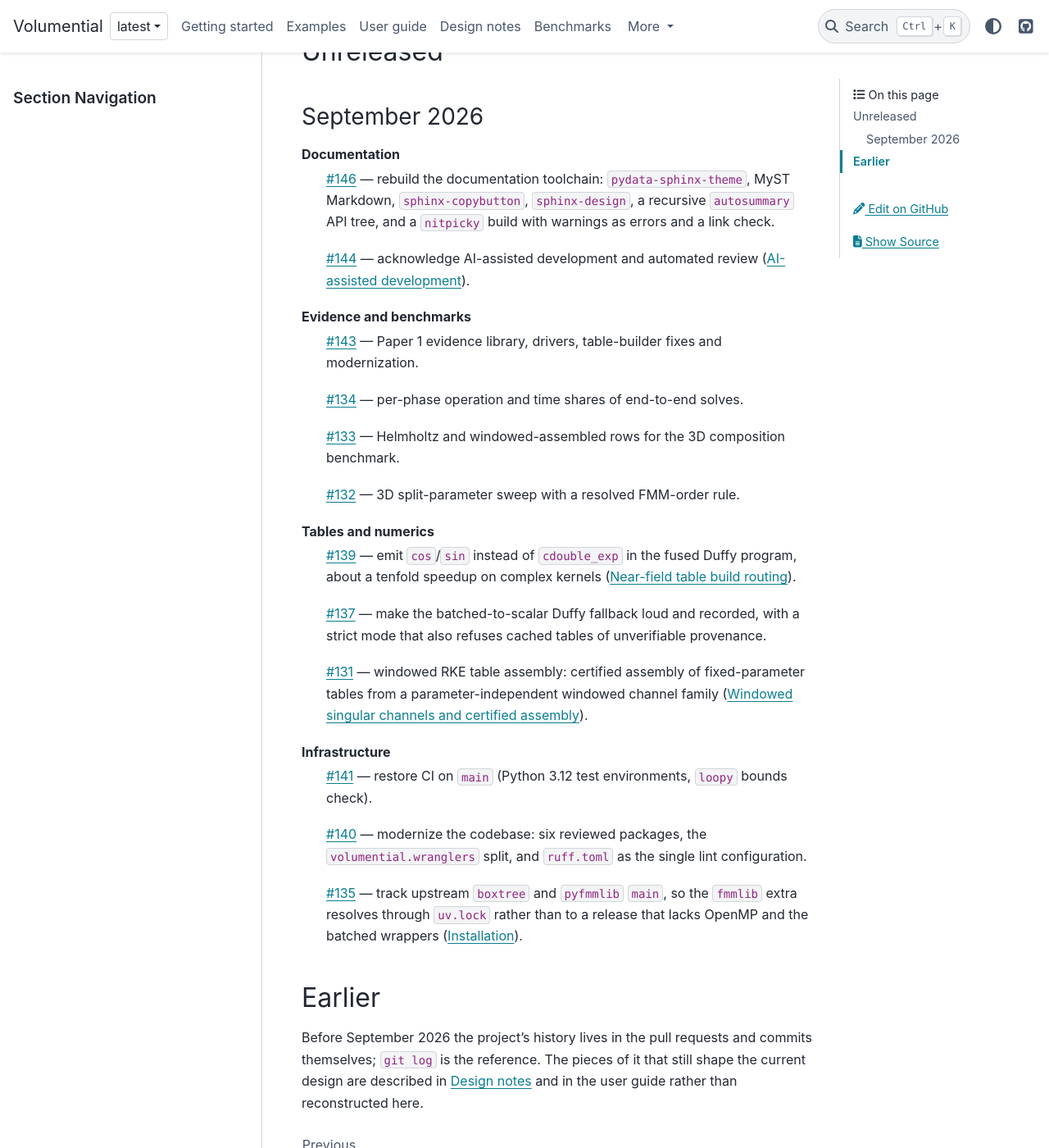
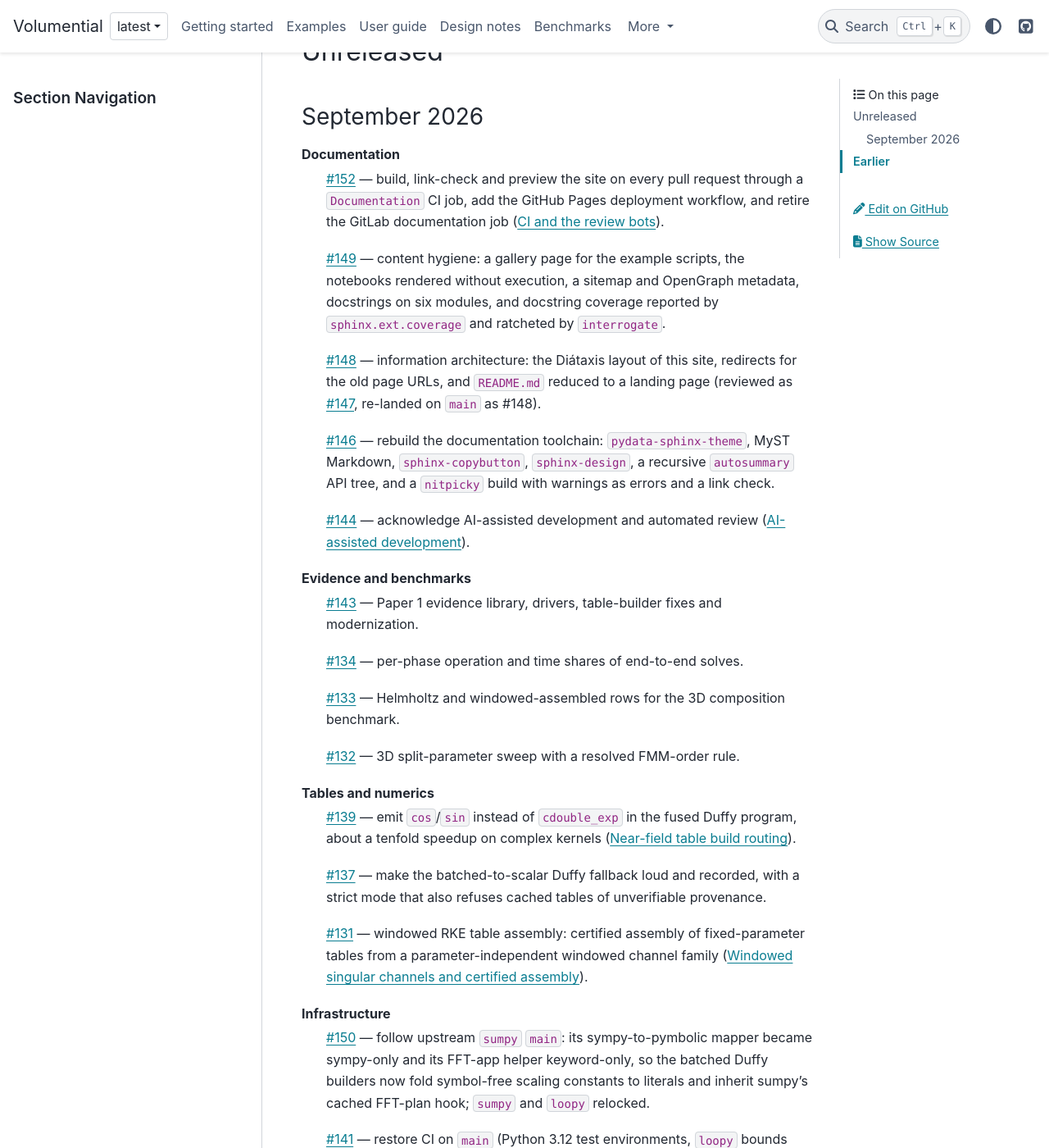
Before and after one commit to xywei/volumential, a Sphinx documentation site: the page built from doc/source/changelog.md, in a window 1280 px wide and 1400 px high, scrolled down 340 px. Shown: the whole window at 82% size. Built offline with Sphinx 7.4.7 and the PyData theme 0.15.4, drawn with Linux system fonts in a browser that asks for light colours.

Commit message:
docs: record the September documentation and sumpy-tracking pull requests in the changelog

```diff
--- a/doc/source/changelog.md
+++ b/doc/source/changelog.md
@@ -11,6 +11,20 @@ for what will have to change when tagging starts.
 ### September 2026
 
 Documentation
+: [#152](https://github.com/xywei/volumential/pull/152) — build, link-check
+  and preview the site on every pull request through a `Documentation` CI job,
+  add the GitHub Pages deployment workflow, and retire the GitLab documentation
+  job ({doc}`development/ci`).
+: [#149](https://github.com/xywei/volumential/pull/149) — content hygiene: a
+  gallery page for the example scripts, the notebooks rendered without
+  execution, a sitemap and OpenGraph metadata, docstrings on six modules, and
+  docstring coverage reported by `sphinx.ext.coverage` and ratcheted by
+  `interrogate`.
+: [#148](https://github.com/xywei/volumential/pull/148) — information
+  architecture: the Diátaxis layout of this site, redirects for the old page
+  URLs, and `README.md` reduced to a landing page (reviewed as
+  [#147](https://github.com/xywei/volumential/pull/147), re-landed on `main`
+  as #148).
 : [#146](https://github.com/xywei/volumential/pull/146) — rebuild the
   documentation toolchain: `pydata-sphinx-theme`, MyST Markdown,
   `sphinx-copybutton`, `sphinx-design`, a recursive `autosummary` API tree, and
@@ -42,6 +56,11 @@ Tables and numerics
   ({doc}`design-notes/windowed-channels`).
 
 Infrastructure
+: [#150](https://github.com/xywei/volumential/pull/150) — follow upstream
+  `sumpy` `main`: its sympy-to-pymbolic mapper became sympy-only and its FFT-app
+  helper keyword-only, so the batched Duffy builders now fold symbol-free
+  scaling constants to literals and inherit sumpy's cached FFT-plan hook;
+  `sumpy` and `loopy` relocked.
 : [#141](https://github.com/xywei/volumential/pull/141) — restore CI on `main`
   (Python 3.12 test environments, `loopy` bounds check).
 : [#140](https://github.com/xywei/volumential/pull/140) — modernize the
```
